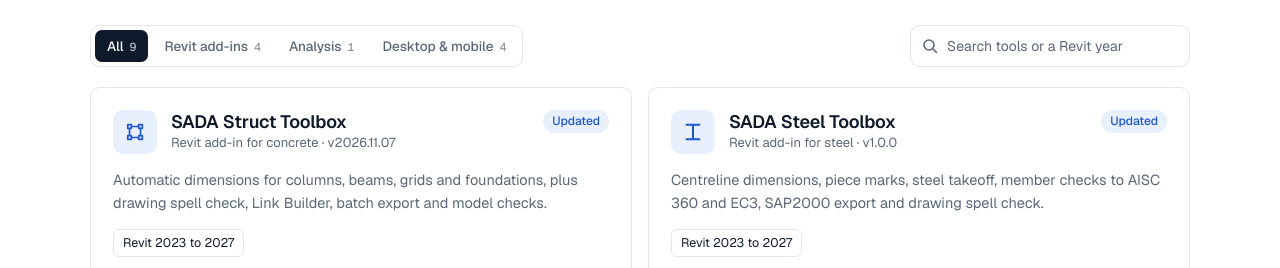
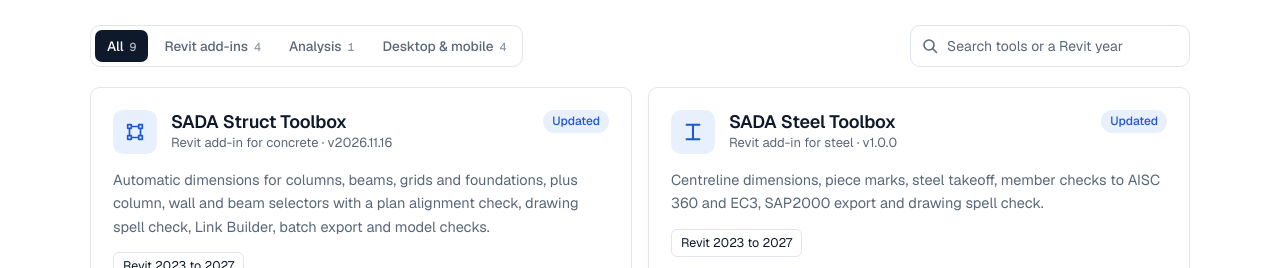
Before and after one commit to Abdalla0120/sada-installers, a plain HTML site: page index.html in a window 1280 px wide. Shown: the part 841-1109 px from the top of the page. Drawn offline with nearby package versions, Linux system fonts and the light colour scheme.

Commit message:
SADA Struct Toolbox 2026.11.16
Co-Authored-By: Claude Opus 5.5 <noreply@anthropic.com>

```diff
--- a/index.html
+++ b/index.html
@@ -402,10 +402,10 @@ var GROUPS = [
   { id: "apps", label: "Desktop & mobile" }
 ];
 var ITEMS = [
-  { name: "SADA Struct Toolbox", group: "revit", icon: "struct", kind: "Revit add-in for concrete", file: "SADA_Struct_Toolbox_Setup.exe", size: "84.6 MB", version: "2026.11.07",
-    desc: "Automatic dimensions for columns, beams, grids and foundations, plus drawing spell check, Link Builder, batch export and model checks.",
+  { name: "SADA Struct Toolbox", group: "revit", icon: "struct", kind: "Revit add-in for concrete", file: "SADA_Struct_Toolbox_Setup.exe", size: "84.7 MB", version: "2026.11.16",
+    desc: "Automatic dimensions for columns, beams, grids and foundations, plus column, wall and beam selectors with a plan alignment check, drawing spell check, Link Builder, batch export and model checks.",
     compat: ["Revit 2023 to 2027"], where: "%APPDATA%\\Autodesk\\Revit\\Addins\\<year>",
-    sha: "421ab71b898982be8f1d0994f9fd52d409a3a6c2684482ce3119997ce63bf871", badge: "Updated" },
+    sha: "6ab3e66bd2add04fe49c72a5e1af49e901a218978c94d67e355c791b0f3a79cb", badge: "Updated" },
   { name: "SADA Steel Toolbox", group: "revit", icon: "steel", kind: "Revit add-in for steel", file: "SADA_Steel_Toolbox_Setup.exe", size: "2.5 MB", version: "1.0.0",
     desc: "Centreline dimensions, piece marks, steel takeoff, member checks to AISC 360 and EC3, SAP2000 export and drawing spell check.",
     compat: ["Revit 2023 to 2027"], where: "%APPDATA%\\Autodesk\\Revit\\Addins\\<year>\\SADASteelToolbox",
```
